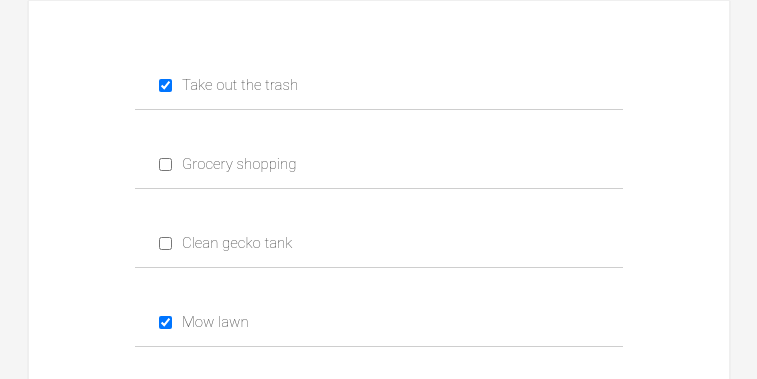
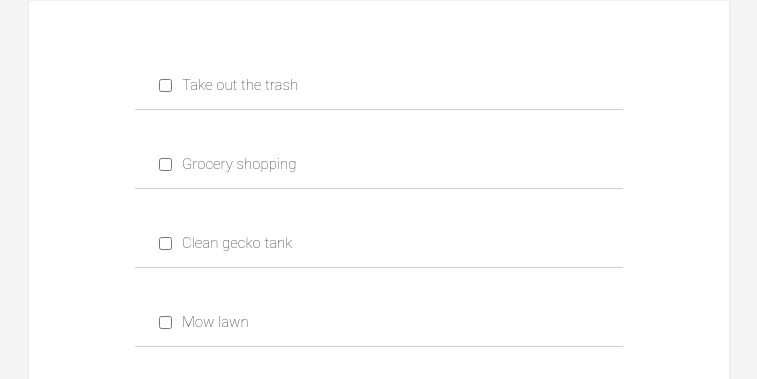
Before and after one commit to mikerobards/react-my-app-scrimba, a React (Create React App) app: page / in a window 1280 px wide. Shown: the top 379 px of the page, without its empty margins (261-1018 px from the left). Built offline with nearby package versions, Linux system fonts and the light colour scheme.

Commit message:
add handleClick onChange to todoitem

```diff
--- a/src/components/TodoItem.jsx
+++ b/src/components/TodoItem.jsx
@@ -1,9 +1,13 @@
 import React from "react";
+
+function handleCheck() {
+  console.log("Clicked!");
+}
 
 function TodoItem(props) {
   return (
     <div className="todo-item">
-      <input type="checkbox" checked={props.item.completed} />
+      <input type="checkbox" onChange={handleCheck} />
       <p>{props.item.text}</p>
     </div>
   );
```
